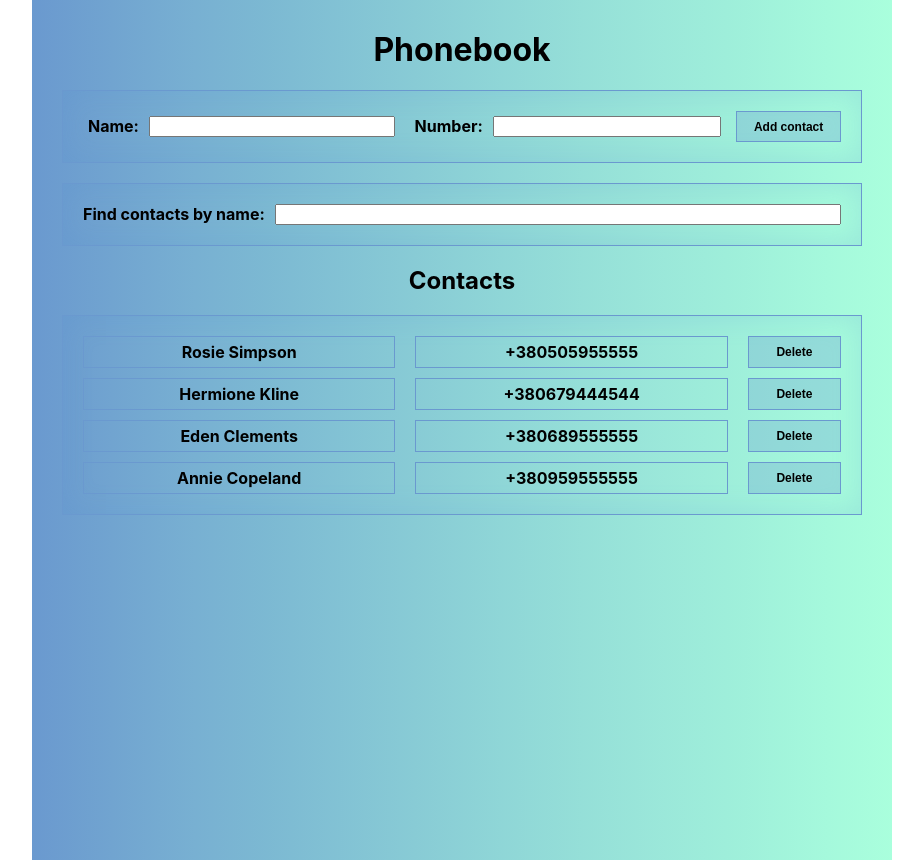
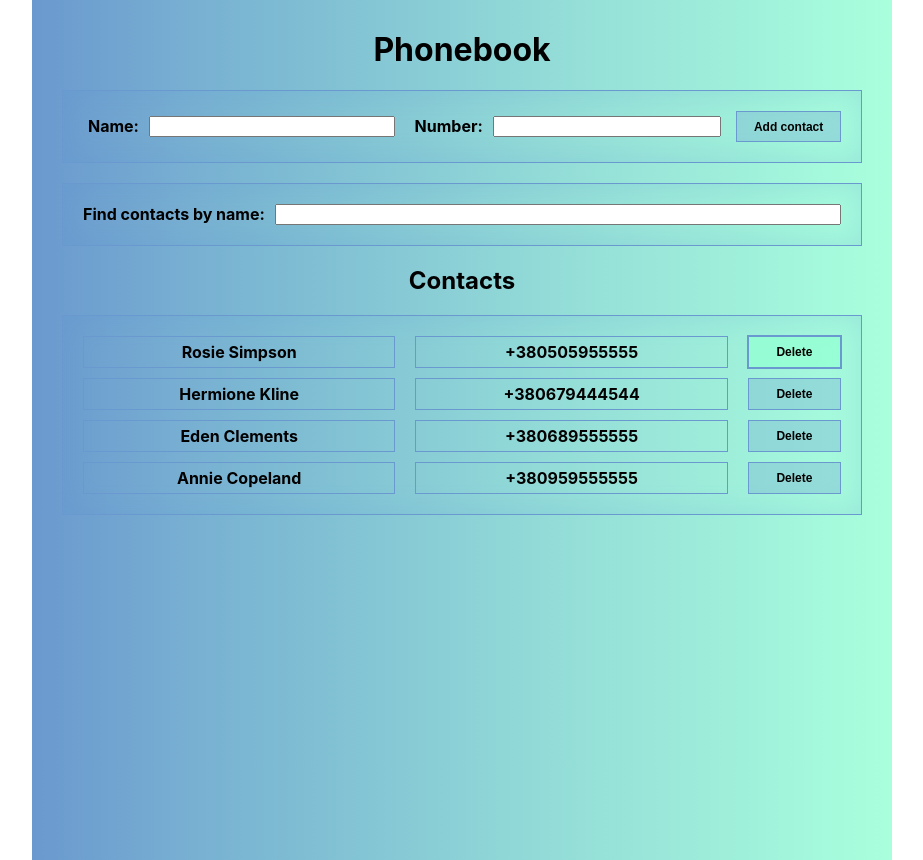
Before and after one commit to OksanaStezhko/goit-react-hw-02-phonebook, a React (Create React App) app: page / in a window 1280 px wide. In both pictures the pointer is over the button 972 px from the left and 352 px from the top of the page. Shown: the whole page, without its empty margins (178-1101 px from the left). Built offline with nearby package versions, Linux system fonts and the light colour scheme.

Commit message:
добавила ховер

```diff
--- a/src/components/ContactListItem/ContactListItem.module.css
+++ b/src/components/ContactListItem/ContactListItem.module.css
@@ -23,3 +23,10 @@
   font-size: 12px;
   font-weight: bold;
 }
+
+.button:hover,
+.button:focus {
+  background-color: rgba(148, 255, 212, 0.8);
+  border: 1px solid rgb(106, 153, 207);
+  outline: 1px solid rgb(106, 153, 207);
+}
--- a/src/components/Form/Form.module.css
+++ b/src/components/Form/Form.module.css
@@ -26,6 +26,13 @@
   font-weight: bold;
 }
 
+.button:hover,
+.button:focus {
+  background-color: rgba(148, 255, 212, 0.8);
+  border: 1px solid rgb(106, 153, 207);
+  outline: 1px solid rgb(106, 153, 207);
+}
+
 .input {
   margin-left: 10px;
   flex-grow: 1;
```
